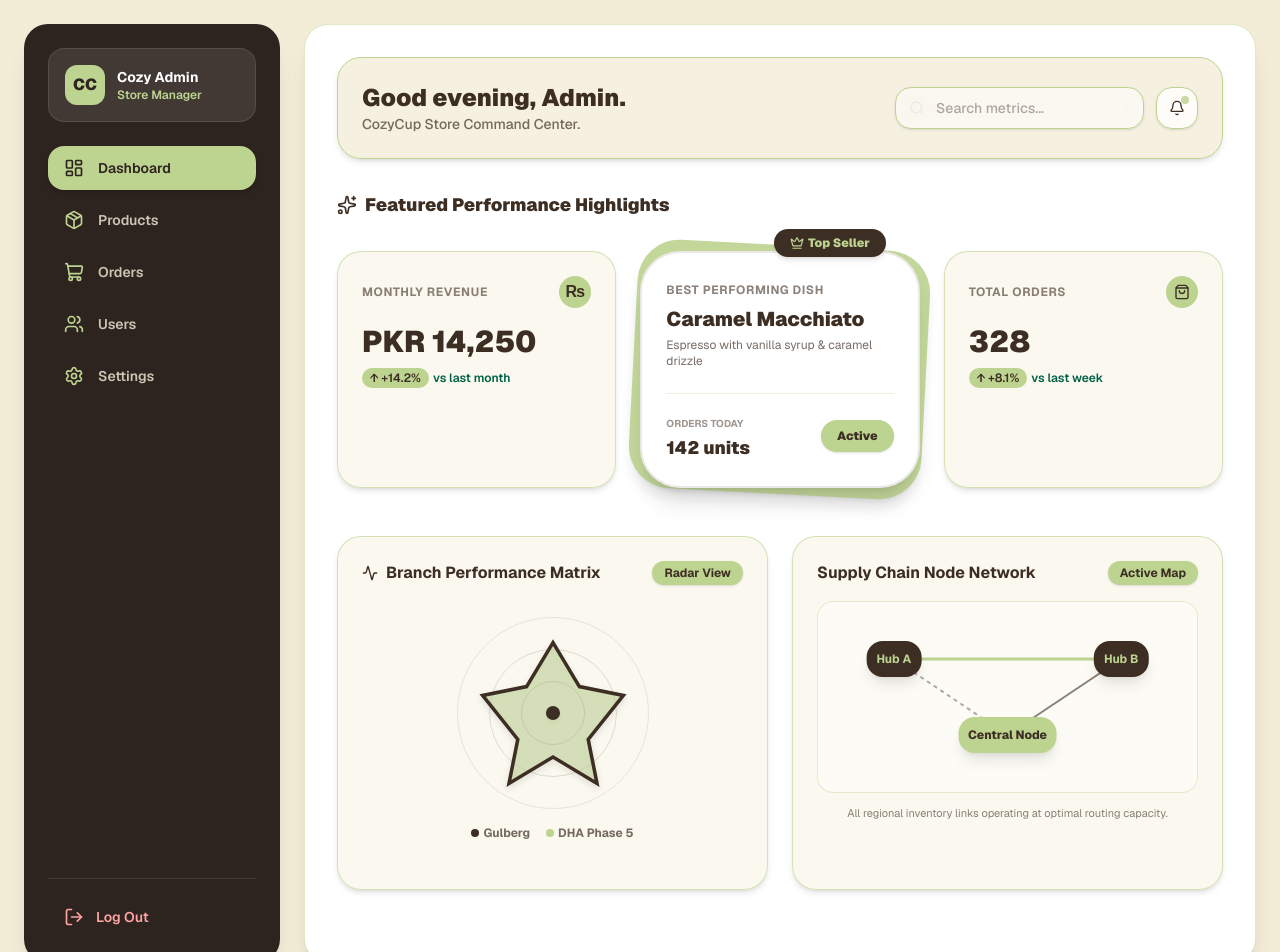
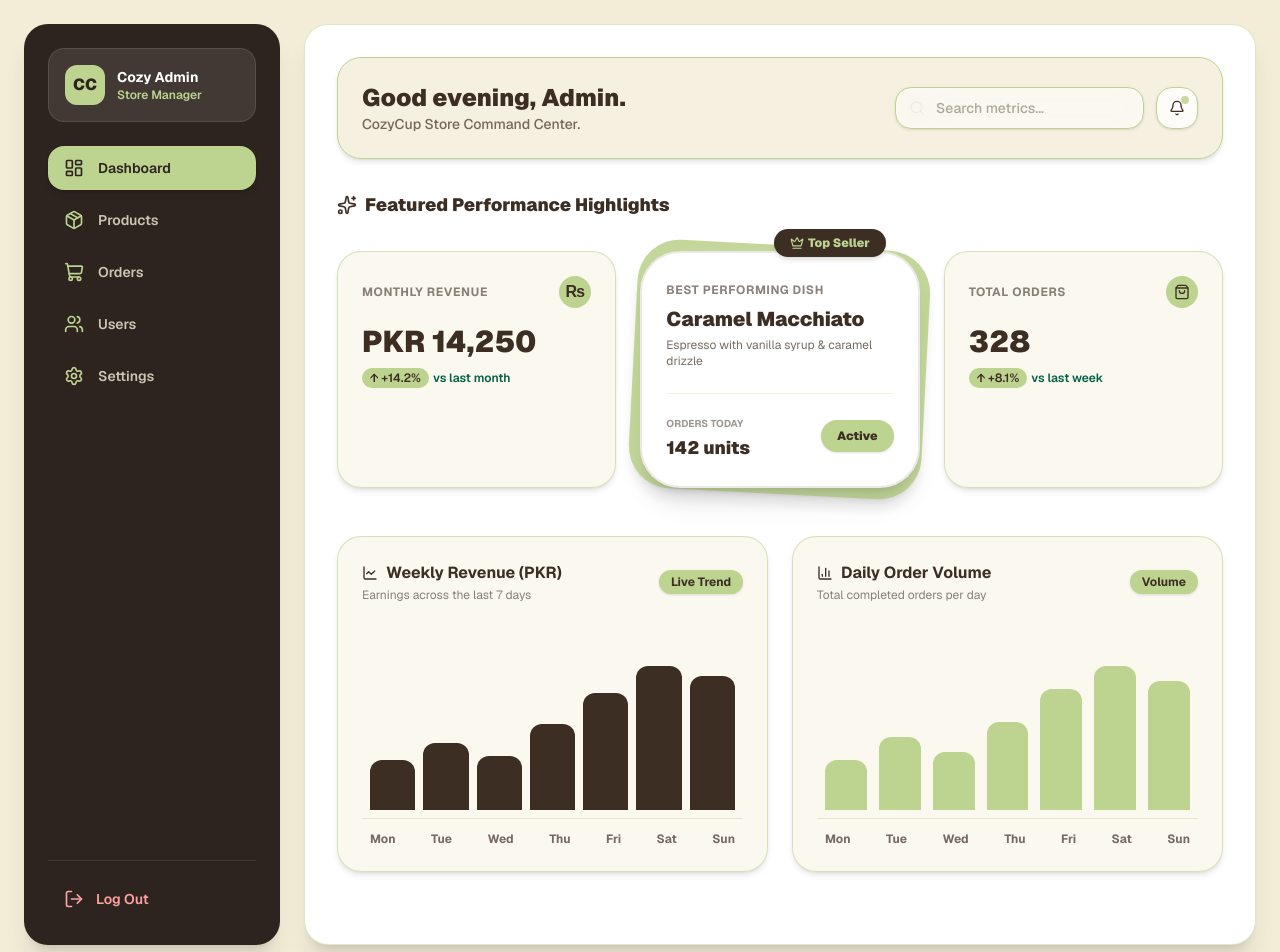
Before and after one commit to Hadiqa-Ehsan/CozyCup, a Next.js app: page /admin in a window 1280 px wide. Shown: the top 952 px of the page. Built offline with nearby package versions, Linux system fonts and the light colour scheme.

Commit message:
Replace abstract shapes with proper weekly revenue and order volume bar/line charts

```diff
--- a/src/app/admin/page.tsx
+++ b/src/app/admin/page.tsx
@@ -3,15 +3,13 @@
 import { useState, useEffect } from "react";
 import {
   ShoppingBag,
-  Users,
   TrendingUp,
-  Package,
-  ArrowUp,
   Search,
   Bell,
-  Activity,
   Sparkles,
-  Crown
+  Crown,
+  BarChart3,
+  LineChart
 } from "lucide-react";
 
 export default function AdminDashboard() {
@@ -25,6 +23,30 @@ export default function AdminDashboard() {
     }, 200);
     return () => clearTimeout(timer);
   }, []);
+
+  // Weekly data for the proper charts
+  const weeklyRevenueData = [
+    { day: "Mon", amount: 1800 },
+    { day: "Tue", amount: 2400 },
+    { day: "Wed", amount: 1950 },
+    { day: "Thu", amount: 3100 },
+    { day: "Fri", amount: 4200 },
+    { day: "Sat", amount: 5600 },
+    { day: "Sun", amount: 4800 },
+  ];
+
+  const orderVolumeData = [
+    { day: "Mon", orders: 24 },
+    { day: "Tue", orders: 35 },
+    { day: "Wed", orders: 28 },
+    { day: "Thu", orders: 42 },
+    { day: "Fri", orders: 58 },
+    { day: "Sat", orders: 75 },
+    { day: "Sun", orders: 62 },
+  ];
+
+  const maxRevenue = 6000;
+  const maxOrders = 80;
 
   return (
     <div className="space-y-8 text-[#3D2E24] font-sans pb-10">
@@ -50,7 +72,7 @@ export default function AdminDashboard() {
         </div>
       </header>
 
-      {/* OVERLAPPING FEATURED CARDS SECTION (Inspired by your food card layout reference) */}
+      {/* OVERLAPPING FEATURED CARDS SECTION */}
       <div className="space-y-4">
         <h2 className="text-lg font-black text-[#3D2E24] flex items-center gap-2">
           <Sparkles className="h-5 w-5 text-[#3D2E24]" /> Featured Performance Highlights
@@ -58,7 +80,7 @@ export default function AdminDashboard() {
 
         <div className="grid grid-cols-1 gap-6 md:grid-cols-3 pt-4">
 
-          {/* Card 1: Standard Stat Card */}
+          {/* Card 1 */}
           <div className="rounded-3xl bg-[#F3EDD8]/40 p-6 backdrop-blur-[12px] border border-[#BDD390]/60 shadow-md transition-all hover:-translate-y-2">
             <div className="flex justify-between items-center mb-4">
               <span className="text-xs font-bold uppercase tracking-wider text-[#3D2E24]/60">Monthly Revenue</span>
@@ -70,12 +92,9 @@ export default function AdminDashboard() {
             </p>
           </div>
 
-          {/* Card 2: OVERLAPPING POP-OUT CARD (Exact style of the middle food card in your reference) */}
+          {/* Card 2: OVERLAPPING POP-OUT CARD */}
           <div className="relative group">
-            {/* Background green decorative offset card layer */}
             <div className="absolute inset-0 bg-[#BDD390] rounded-[2.5rem] rotate-3 scale-105 shadow-lg opacity-90 transition-transform group-hover:rotate-6" />
-
-            {/* Main Overlapping Foreground Card */}
             <div className="relative rounded-[2.5rem] bg-white p-6 shadow-xl border-2 border-[#3D2E24]/10 transition-transform hover:-translate-y-2">
               <div className="absolute -top-6 right-8 bg-[#3D2E24] text-[#BDD390] px-4 py-1.5 rounded-full text-xs font-black shadow-md flex items-center gap-1">
                 <Crown className="h-3.5 w-3.5" /> Top Seller
@@ -96,7 +115,7 @@ export default function AdminDashboard() {
             </div>
           </div>
 
-          {/* Card 3: Standard Stat Card */}
+          {/* Card 3 */}
           <div className="rounded-3xl bg-[#F3EDD8]/40 p-6 backdrop-blur-[12px] border border-[#BDD390]/60 shadow-md transition-all hover:-translate-y-2">
             <div className="flex justify-between items-center mb-4">
               <span className="text-xs font-bold uppercase tracking-wider text-[#3D2E24]/60">Total Orders</span>
@@ -111,67 +130,77 @@ export default function AdminDashboard() {
         </div>
       </div>
 
-      {/* ADVANCED UNIQUE CHARTS GRID (Inspired by your Hyper Charts reference) */}
+      {/* PROPER ANALYTICS CHARTS SECTION */}
       <div className="grid grid-cols-1 gap-6 lg:grid-cols-2 pt-4">
 
-        {/* Chart 1: Star / Radar Metric Map (Like top-left graph in your reference) */}
+        {/* Chart 1: Weekly Revenue Trend */}
         <div className="rounded-3xl bg-[#F3EDD8]/40 p-6 backdrop-blur-[12px] border border-[#BDD390]/60 shadow-md">
-          <div className="flex items-center justify-between mb-2">
+          <div className="flex items-center justify-between mb-6">
+            <div>
               <h2 className="text-base font-bold text-[#3D2E24] flex items-center gap-2">
-              <Activity className="h-4 w-4 text-[#3D2E24]" /> Branch Performance Matrix
+                <LineChart className="h-4 w-4 text-[#3D2E24]" /> Weekly Revenue (PKR)
               </h2>
-            <span className="text-xs font-bold text-[#3D2E24] bg-[#BDD390] px-3 py-1 rounded-full shadow-sm">Radar View</span>
+              <p className="text-xs text-[#3D2E24]/60 mt-0.5">Earnings across the last 7 days</p>
             </div>
-          <div className="flex flex-col items-center justify-center py-6">
-            <div className="relative w-48 h-48 flex items-center justify-center">
-              {/* Concentric rings */}
-              <div className="absolute w-48 h-48 rounded-full border border-[#3D2E24]/10" />
-              <div className="absolute w-32 h-32 rounded-full border border-[#3D2E24]/15" />
-              <div className="absolute w-16 h-16 rounded-full border border-[#3D2E24]/20" />
+            <span className="text-xs font-bold text-[#3D2E24] bg-[#BDD390] px-3 py-1 rounded-full shadow-sm">Live Trend</span>
+          </div>
 
-              {/* Star polygon shape via SVG */}
-              <svg className="absolute w-44 h-44 text-[#3D2E24] drop-shadow-md" viewBox="0 0 100 100">
-                <polygon
-                  points="50,10 65,35 90,40 70,65 75,90 50,75 25,90 30,65 10,40 35,35"
-                  fill="rgba(189,211,144,0.5)"
-                  stroke="#3D2E24"
-                  strokeWidth="2"
+          <div className="h-48 flex items-end justify-between gap-2 pt-4 px-2 border-b border-[#BDD390]/40 pb-2">
+            {weeklyRevenueData.map((item) => {
+              const heightPercentage = (item.amount / maxRevenue) * 100;
+              return (
+                <div key={item.day} className="flex-1 flex flex-col items-center gap-2 h-full justify-end group">
+                  <span className="text-[10px] font-bold text-[#3D2E24] opacity-0 group-hover:opacity-100 transition-opacity">
+                    ₨{item.amount}
+                  </span>
+                  <div
+                    style={{ height: `${heightPercentage}%` }}
+                    className="w-full bg-[#3D2E24] rounded-t-xl transition-all duration-300 group-hover:bg-[#BDD390]"
                   />
-                <circle cx="50" cy="50" r="4" fill="#3D2E24" />
-              </svg>
                 </div>
-            <div className="mt-4 flex gap-4 text-xs font-bold text-[#3D2E24]/70">
-              <span className="flex items-center gap-1"><span className="h-2 w-2 rounded-full bg-[#3D2E24]" /> Gulberg</span>
-              <span className="flex items-center gap-1"><span className="h-2 w-2 rounded-full bg-[#BDD390]" /> DHA Phase 5</span>
+              );
+            })}
           </div>
+          <div className="flex justify-between px-2 pt-3 text-xs font-bold text-[#3D2E24]/70">
+            {weeklyRevenueData.map((item) => (
+              <span key={item.day}>{item.day}</span>
+            ))}
           </div>
         </div>
 
-        {/* Chart 2: Connected Node Network (Like bottom-left graph in your reference) */}
+        {/* Chart 2: Daily Order Volume Bar Chart */}
         <div className="rounded-3xl bg-[#F3EDD8]/40 p-6 backdrop-blur-[12px] border border-[#BDD390]/60 shadow-md">
-          <div className="flex items-center justify-between mb-4">
-            <h2 className="text-base font-bold text-[#3D2E24]">Supply Chain Node Network</h2>
-            <span className="text-xs font-bold text-[#3D2E24] bg-[#BDD390] px-3 py-1 rounded-full shadow-sm">Active Map</span>
+          <div className="flex items-center justify-between mb-6">
+            <div>
+              <h2 className="text-base font-bold text-[#3D2E24] flex items-center gap-2">
+                <BarChart3 className="h-4 w-4 text-[#3D2E24]" /> Daily Order Volume
+              </h2>
+              <p className="text-xs text-[#3D2E24]/60 mt-0.5">Total completed orders per day</p>
             </div>
-          <div className="h-48 relative flex items-center justify-center bg-white/40 rounded-2xl border border-[#BDD390]/40 p-4">
-            {/* SVG Connecting lines */}
-            <svg className="absolute inset-0 w-full h-full" xmlns="http://www.w3.org/2000/svg">
-              <line x1="20%" y1="30%" x2="50%" y2="70%" stroke="#3D2E24" strokeWidth="2" strokeDasharray="4" opacity="0.4" />
-              <line x1="50%" y1="70%" x2="80%" y2="30%" stroke="#3D2E24" strokeWidth="2" opacity="0.6" />
-              <line x1="20%" y1="30%" x2="80%" y2="30%" stroke="#BDD390" strokeWidth="3" />
-            </svg>
-            {/* Node points */}
-            <div className="absolute left-[20%] top-[30%] -translate-x-1/2 -translate-y-1/2 bg-[#3D2E24] text-[#BDD390] p-2.5 rounded-2xl shadow-lg text-xs font-bold">
-              Hub A
+            <span className="text-xs font-bold text-[#3D2E24] bg-[#BDD390] px-3 py-1 rounded-full shadow-sm">Volume</span>
           </div>
-            <div className="absolute left-[50%] top-[70%] -translate-x-1/2 -translate-y-1/2 bg-[#BDD390] text-[#3D2E24] p-2.5 rounded-2xl shadow-lg text-xs font-extrabold">
-              Central Node
+
+          <div className="h-48 flex items-end justify-between gap-3 pt-4 px-2 border-b border-[#BDD390]/40 pb-2">
+            {orderVolumeData.map((item) => {
+              const heightPercentage = (item.orders / maxOrders) * 100;
+              return (
+                <div key={item.day} className="flex-1 flex flex-col items-center gap-2 h-full justify-end group">
+                  <span className="text-[10px] font-bold text-[#3D2E24] opacity-0 group-hover:opacity-100 transition-opacity">
+                    {item.orders}
+                  </span>
+                  <div
+                    style={{ height: `${heightPercentage}%` }}
+                    className="w-full bg-[#BDD390] rounded-t-xl transition-all duration-300 group-hover:bg-[#3D2E24]"
+                  />
                 </div>
-            <div className="absolute left-[80%] top-[30%] -translate-x-1/2 -translate-y-1/2 bg-[#3D2E24] text-[#BDD390] p-2.5 rounded-2xl shadow-lg text-xs font-bold">
-              Hub B
+              );
+            })}
           </div>
+          <div className="flex justify-between px-2 pt-3 text-xs font-bold text-[#3D2E24]/70">
+            {orderVolumeData.map((item) => (
+              <span key={item.day}>{item.day}</span>
+            ))}
           </div>
-          <p className="text-[11px] text-[#3D2E24]/60 text-center mt-3">All regional inventory links operating at optimal routing capacity.</p>
         </div>
 
       </div>
```
Lines whose indentation alone changed are shown as unchanged.
